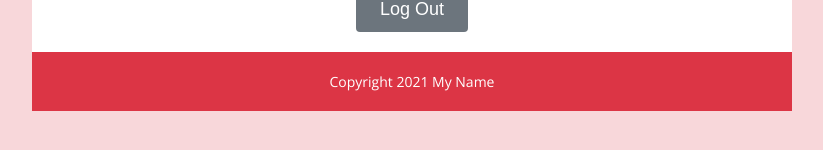
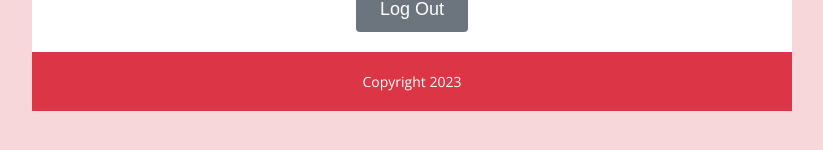
Before and after one commit to prince9871/Cointab-Software-Private-Limited-Assignment, a website: page home.html in a window 1280 px wide. Shown: the part 328-478 px from the top of the page, without its empty margins (228-1051 px from the left). Drawn offline with nearby package versions, Linux system fonts and the light colour scheme.

Commit message:
all things are working properly

```diff
--- a/home.html
+++ b/home.html
@@ -90,7 +90,7 @@
             <button class="logout-button"><a href="login.html">Log Out</a></button>
         </main>
         <footer>
-            <p>Copyright 2021 My Name</p>
+            <p>Copyright 2023 </p>
         </footer>
     </div>
 </body>
```
